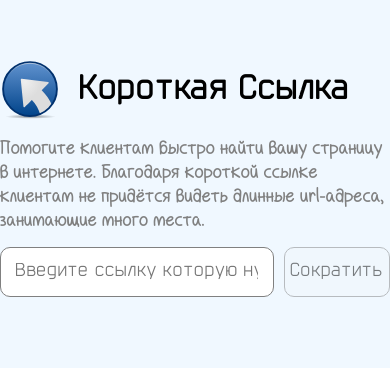
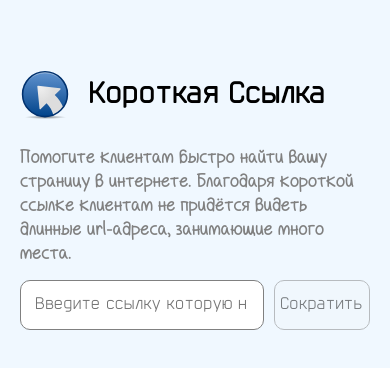
Before and after one commit to Fastor1us/short-link, a React (Create React App) app in the folder frontend/: page / in a window 390 px wide. Shown: the top 368 px of the page. Built offline with nearby package versions, Linux system fonts and the light colour scheme.

Commit message:
v0.1.5 @refactoring @bugfix

```diff
--- a/frontend/src/components/Layout/Layout.module.css
+++ b/frontend/src/components/Layout/Layout.module.css
@@ -2,4 +2,8 @@
   max-width: 700px;
   width: 100%;
   margin: 0 auto;
+  box-sizing: border-box;
+  @media (max-width: 500px) {
+    padding: 0 20px;
+  }
 }
--- a/frontend/src/index.css
+++ b/frontend/src/index.css
@@ -13,6 +13,9 @@ body {
   --main-text-color: grey;
   --main-font-size: 20px;
   --main-font-family: 'AzgarRegular';
+  @media (max-width: 500px) {
+    --form-items-font-size: 16px;
+  }
 }
 
 @font-face {
--- a/frontend/src/pages/HomePage/HomePage.jsx
+++ b/frontend/src/pages/HomePage/HomePage.jsx
@@ -48,7 +48,11 @@ export default function HomePage() {
       </p>
       <form className={styles.form} onSubmit={handleSubmit}>
         <MyInput
-          placeholder='Введите ссылку которую нужно сократить'
+          placeholder={
+            'Введите ссылку' +
+            (/iPhone|iPad|iPod|Android/i.test(navigator.userAgent) ?
+              '' : ' которую нужно сократить')
+          }
           onChange={handleInputChange}
         />
         <MyButton disabled={inputValue === ''}>
--- a/frontend/src/pages/HomePage/HomePage.module.css
+++ b/frontend/src/pages/HomePage/HomePage.module.css
@@ -10,11 +10,20 @@
 
 .title {
   margin: 12px 0;
+  @media (max-width: 500px) {
+    font-size: 28px;
+  }
 }
 
 .logo {
   width: 60px;
   height: 60px;
+  margin: 12px 0;
+  @media (max-width: 500px) {
+    width: 50px;
+    height: 50px;
+    margin: 10px 0;
+  }
 }
 
 .description {
--- a/package.json
+++ b/package.json
@@ -1,6 +1,6 @@
 {
   "name": "short-link",
-  "version": "0.1.4",
+  "version": "0.1.5",
   "description": "test-task",
   "private": true,
   "scripts": {
```
